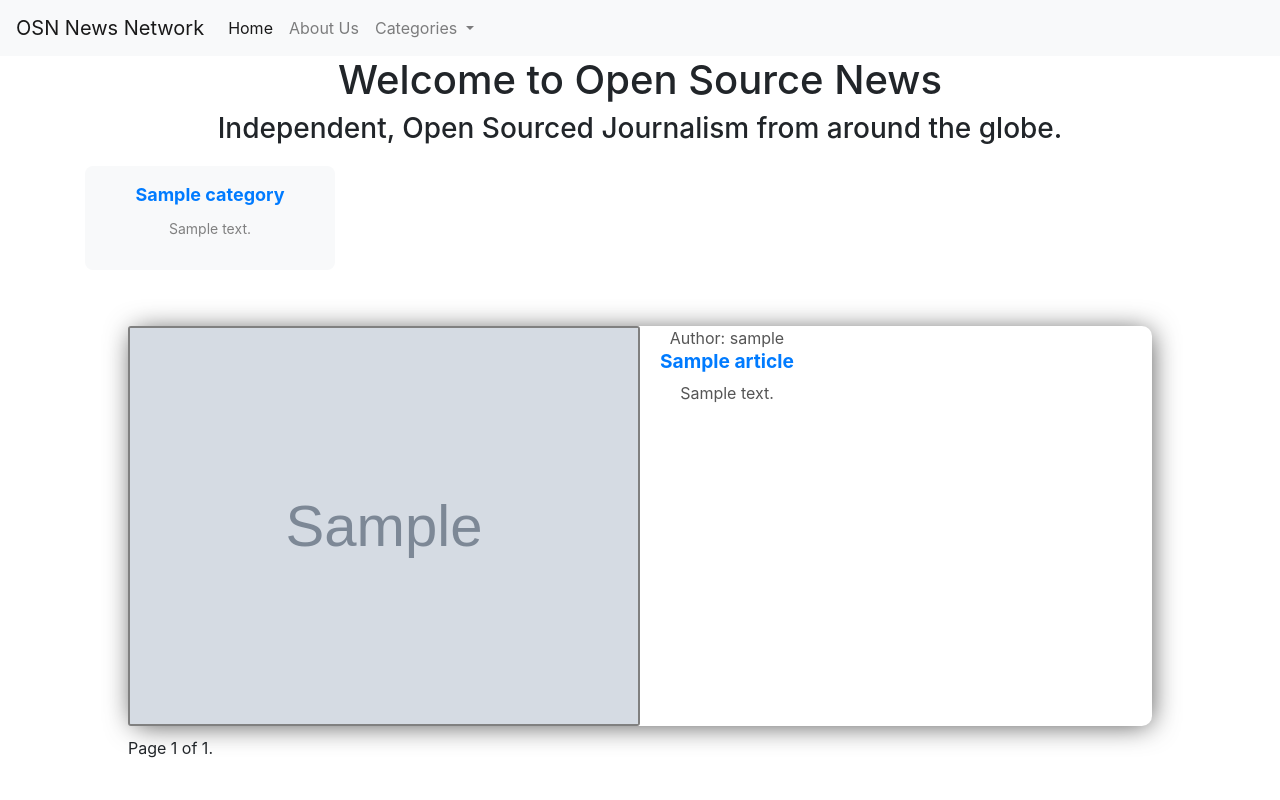
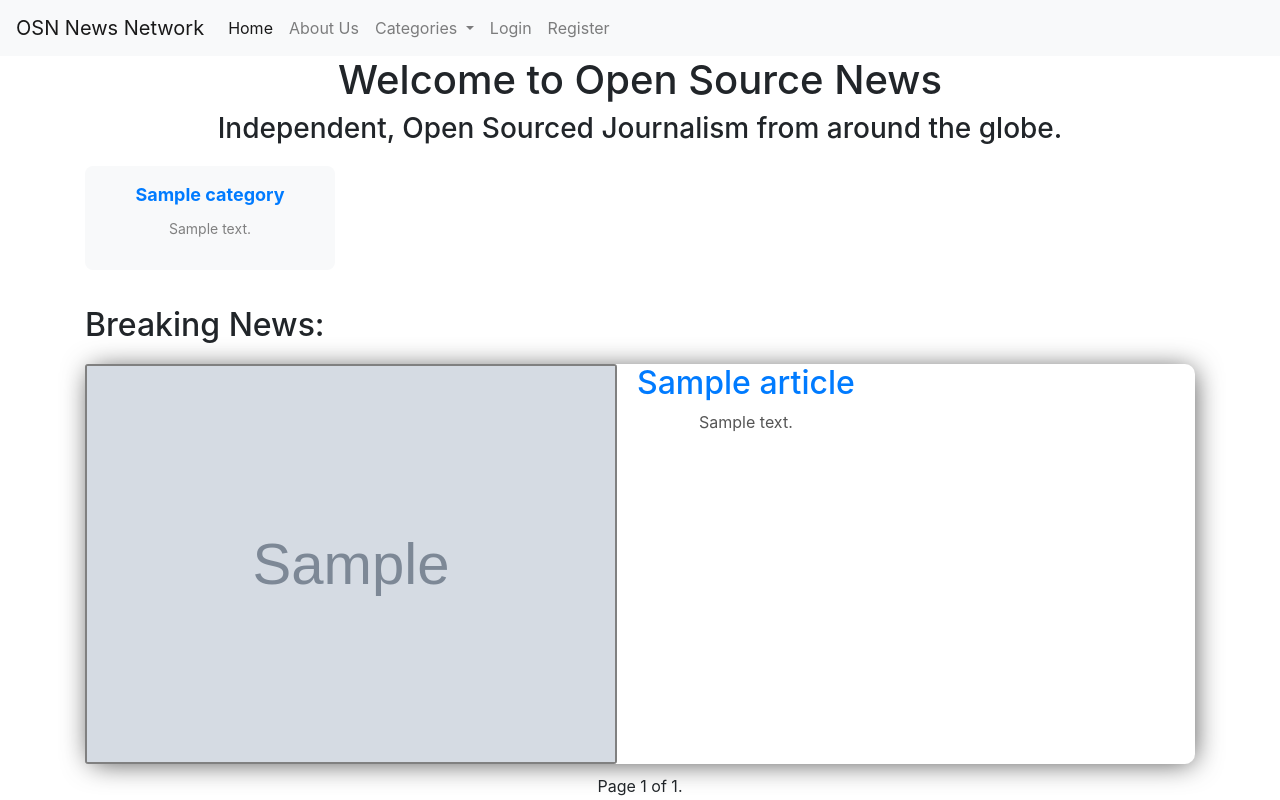
Before and after one commit to Mickjitsu/opensourcenews-, a Django app: page / in a window 1280 px wide. Run offline with Django 5.2, Linux system fonts and the light colour scheme; tables that the repository leaves empty hold one stand-in row (values such as "Sample post"); grey boxes marked "Sample" are stand-in pictures.

Commit message:
category model updated with boolean field for homepage articles - slight styling changes started - description database model added for articles

```diff
--- a/opensourcenews/articles/models.py
+++ b/opensourcenews/articles/models.py
@@ -8,6 +8,7 @@ from django.utils.text import slugify
 class Category(models.Model):
     name = models.CharField(max_length=100)
     description = models.TextField(blank=True)
+    homepage = models.BooleanField(default=False)
     slug = models.SlugField(max_length=100, unique=True, blank=True)
 
     def save(self, *args, **kwargs):
@@ -29,6 +30,8 @@ class Article(models.Model):
     slug = models.SlugField(max_length=200, unique=True, blank=True)
     image = models.ImageField(upload_to='articles/', blank=False, null=False)
     is_published = models.BooleanField(default=False)
+    is_breaking = models.BooleanField(default=False)
+    short_description = models.TextField(max_length=300)
 
 
     def get_excerpt(self):
--- a/opensourcenews/articles/templates/articles/index.html
+++ b/opensourcenews/articles/templates/articles/index.html
@@ -19,9 +19,27 @@
             {% endfor %}
         </ul>
     </div>
-<div id="trending-stories">
-    {% for article in article_lists %}
+    <div id="trending-stories row">
+        {% if breaking_article %}
+        <h2>Breaking News:</h2>
+        <a href="{% url 'single-post' breaking_article.slug %}">
+            <div class="breaking-news new-posts">
+                <img src="{{ breaking_article.image.url }}" alt="{{ breaking_article.title }}">
+                <div class="text-content">
+                    <h2>{{ breaking_article.title }}</h2>
+                    <p>{{ breaking_article.short_description }}</p>
+                </div>
+            </div>
+        </a>
+        {% endif %}
+        {% for category in full_categories %}
+        {% if category.homepage %}
+        <div class="category-section">
+            <h3>{{ category.name }}</h3>
+            <div class="row">
+                {% for article in category.articles.all|slice:":2" %}
                     {% if article.is_published %}
+                        <div class="col-md-4 mb-4"> <!-- Two columns per row -->
                             <a href="{% url 'single-post' article.slug %}">
                                 <div class="new-posts {% if forloop.counter|divisibleby:2 %}reverse-layout{% endif %}">
                                     <img src="{{ article.image.url }}" alt="{{ article.title }}">
@@ -32,10 +50,36 @@
                                     </div>
                                 </div>
                             </a>
+                        </div>
                     {% endif %}
                 {% endfor %}
+            </div>
+        </div>
+        {% endif %}
+        {% endfor %}
+        <!--
+        <div class='row'>
+        {% for article in article_lists %}
+        {% if article.is_published %}
+            <div class="col-md-6 mb-6">
+                <a href="{% url 'single-post' article.slug %}">
+                    <div class="new-posts {% if forloop.counter|divisibleby:2 %}reverse-layout{% endif %}">
+                        <img src="{{ article.image.url }}" alt="{{ article.title }}">
+                        <div class="text-content">
+                            <p>Author: {{ article.created_by }}</p>
+                            <h4>{{ article.title }}</h4>
+                            <p>{{ article.get_excerpt }}</p>
+                        </div>
+                    </div>
+                </a>
+            </div>
+        {% endif %}
+        {% endfor %}
+    </div>
+-->
+    </div>
     <div id="pag-buttons">
-        <div class="pagination">
+        <div class="pagination justify-content-center">
             <span class="step-links">
                 {% if page_obj.has_previous %}
                 <a href="?page=1">&laquo; first</a>
@@ -52,5 +96,4 @@
         </div>
     </div>
 </div>
-</div>
 {% endblock %}
--- a/opensourcenews/articles/views.py
+++ b/opensourcenews/articles/views.py
@@ -20,12 +20,14 @@ def index(request):
     paginator = Paginator(article_lists, 5)
     page_number = request.GET.get('page')
     page_obj = paginator.get_page(page_number)
+    breaking_article = Article.objects.filter(is_breaking=True).order_by('-created_at').first()
 
     return render(request, 'articles/index.html', {
         "article_lists": article_lists,
         "full_categories": full_categories,
         "categories": categories,
-        "page_obj": page_obj
+        "page_obj": page_obj,
+        'breaking_article': breaking_article,
     })
 
 
--- a/opensourcenews/opensourcenews/settings.py
+++ b/opensourcenews/opensourcenews/settings.py
@@ -153,3 +153,8 @@ AUTHENTICATION_BACKENDS = (
 
 MEDIA_URL = '/media/'
 MEDIA_ROOT = os.path.join(BASE_DIR, 'media')
+
+
+LOGIN_REDIRECT_URL = '/'
+
+LOGOUT_REDIRECT_URL = '/'
--- a/opensourcenews/opensourcenews/urls.py
+++ b/opensourcenews/opensourcenews/urls.py
@@ -21,5 +21,5 @@ from django.urls import path, include
 urlpatterns = [
     path('admin/', admin.site.urls),
     path("", include('articles.urls')),
-    path("accounts/", include("allauth.urls"))
+    path("accounts/", include("allauth.urls")),
 ]
--- a/opensourcenews/templates/base.html
+++ b/opensourcenews/templates/base.html
@@ -72,6 +72,18 @@
           </ul>
         </div>
       </li>
+      {% if user.is_authenticated %}
+            <li class="nav-item">
+                <a class="nav-link" href="{% url 'account_logout' %}?next={{ request.path }}">Logout</a>
+            </li>
+            {% else %}
+            <li class="nav-item">
+                <a class="nav-link" href="{% url 'account_login' %}">Login</a>
+            </li>
+            <li class="nav-item">
+                <a class="nav-link" href="{% url 'account_signup' %}">Register</a>
+            </li>
+            {% endif %}
     </ul>
   </div>
 </nav>
```
Also changed, not shown: opensourcenews/articles/migrations/0005_article_is_breaking.py (added), opensourcenews/articles/migrations/0006_article_short_description.py (added), opensourcenews/articles/migrations/0007_category_homepage.py (added), opensourcenews/media/articles/biden_crisis.jpg (added). Lines whose indentation alone changed are shown as unchanged.
